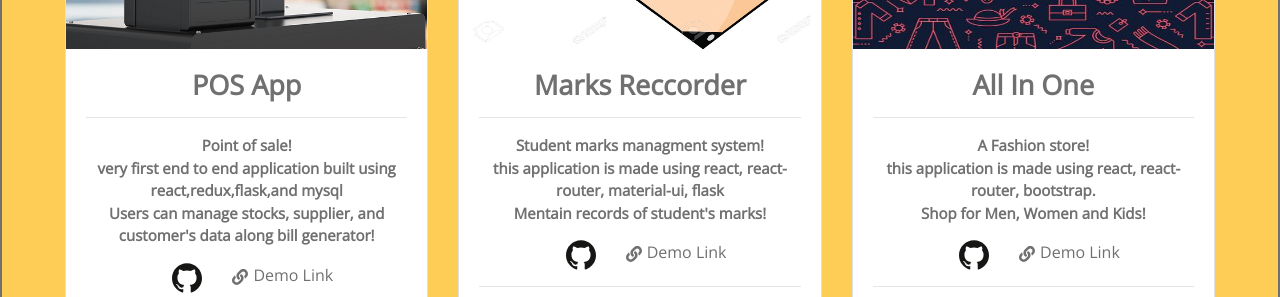
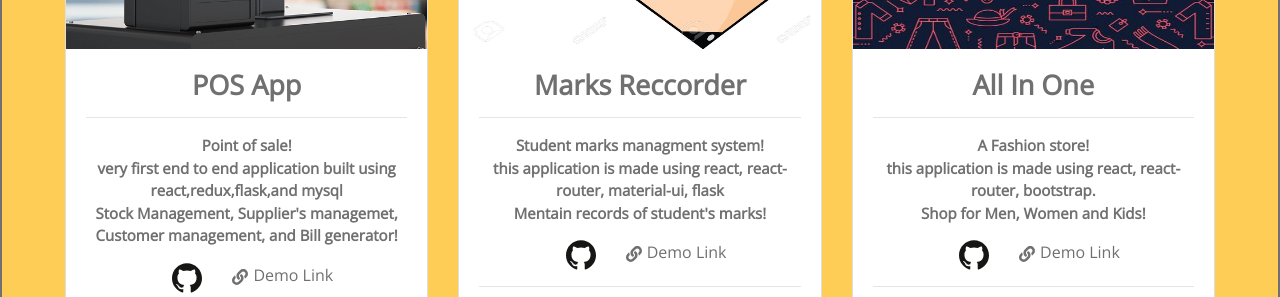
Before and after one commit to smullalkar/smullalkar_portfolio, a React (Create React App) app: page / in a window 1280 px wide. Shown: the part 2380-2677 px from the top of the page. Built offline with nearby package versions, Linux system fonts and the light colour scheme.

Commit message:
small change

```diff
--- a/src/Components/Projects.jsx
+++ b/src/Components/Projects.jsx
@@ -16,7 +16,7 @@ export default function Projects() {
                         <div className="card-body">
                             <h5 className="card-title" className={styles.projectTitle}>POS App</h5>
                             <hr />
-                            <p className="card-text" className={styles.projectDes}>Point of sale!<br /> very first end to end application built using react,redux,flask,and mysql <br /> Users can manage stocks, supplier, and customer's data along bill generator!</p>
+                            <p className="card-text" className={styles.projectDes}>Point of sale!<br /> very first end to end application built using react,redux,flask,and mysql <br /> Stock Management, Supplier's managemet, Customer management, and Bill generator!</p>
                             <div className='row'>
                                 <div className='col-5 d-flex justify-content-end'>
                                     <a href="https://github.com/smullalkar/Project-POS" ><img alt='img' src={require('../Components/github-icon.svg')} style={{ height: '30px', width: '30px' }}></img></a>
```
